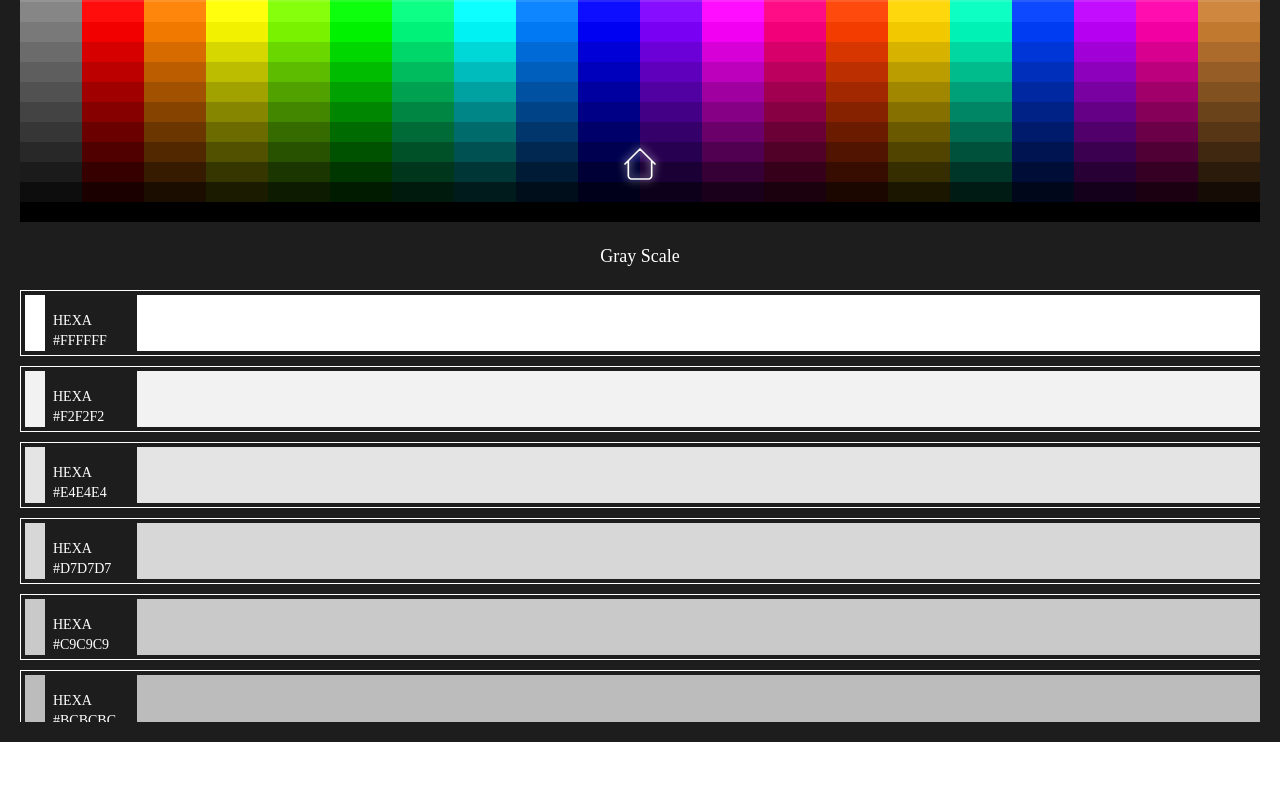
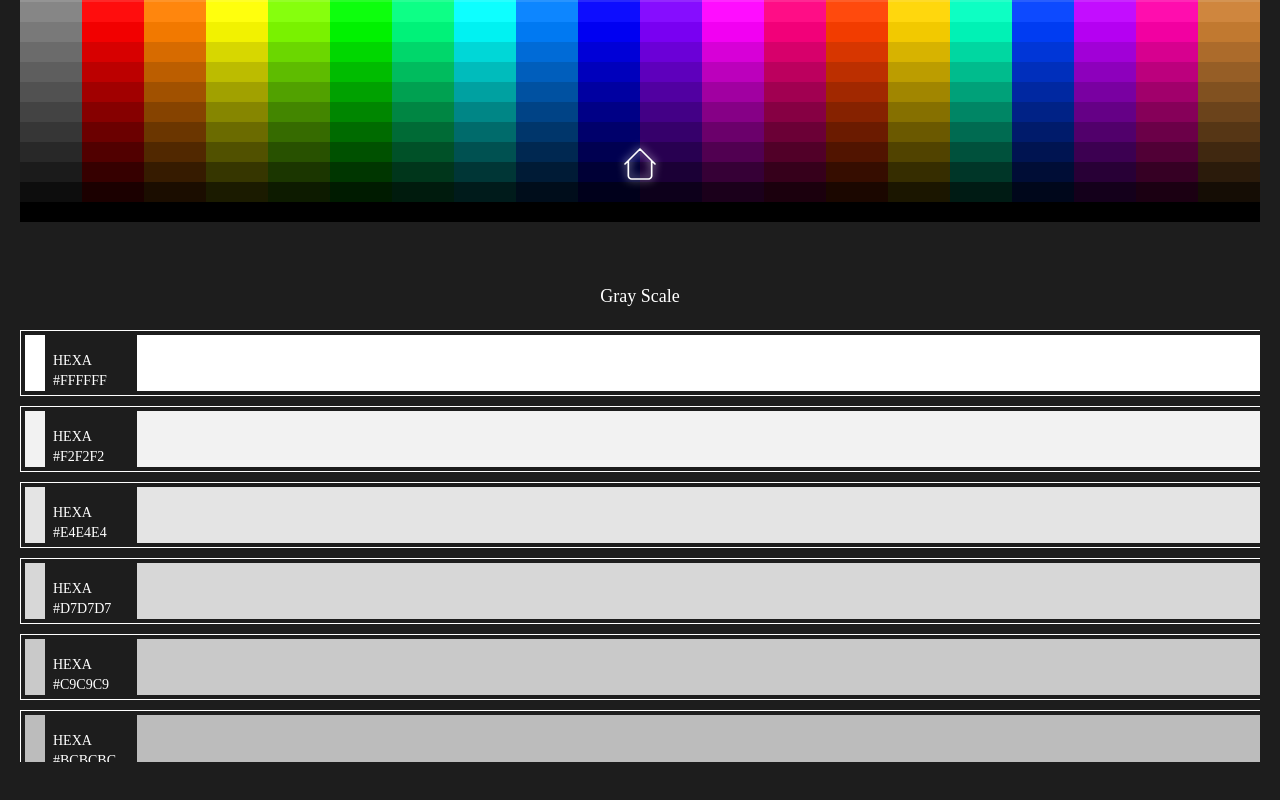
Before and after one commit to wuerion/Tools-React, a React (Vite) app: page /colorPage in a window 1280 px wide. Shown: the part 568-1368 px from the top of the page. Before the commit the page ends 1310 px from the top, so only its background shows below. Built offline with nearby package versions, Linux system fonts and the light colour scheme; a web font is replaced by a local one.

Commit message:
added margin in y the section colors inline

```diff
--- a/src/components/SubComponents/ColorPage/ColorPiker.jsx
+++ b/src/components/SubComponents/ColorPage/ColorPiker.jsx
@@ -254,7 +254,7 @@ function ColorPiker() {
           />
         </div>
       </div>
-      <div>
+      <div className="my-10">
         <div className="flex flex-col items-center w-full h-[500px] overflow-scroll scroll-smooth snap-x">
           <ColorLine color={grayScale} nameColor={"Gray Scale"} />
           <ColorLine color={redScale} nameColor={"Red Scale"} />
```
